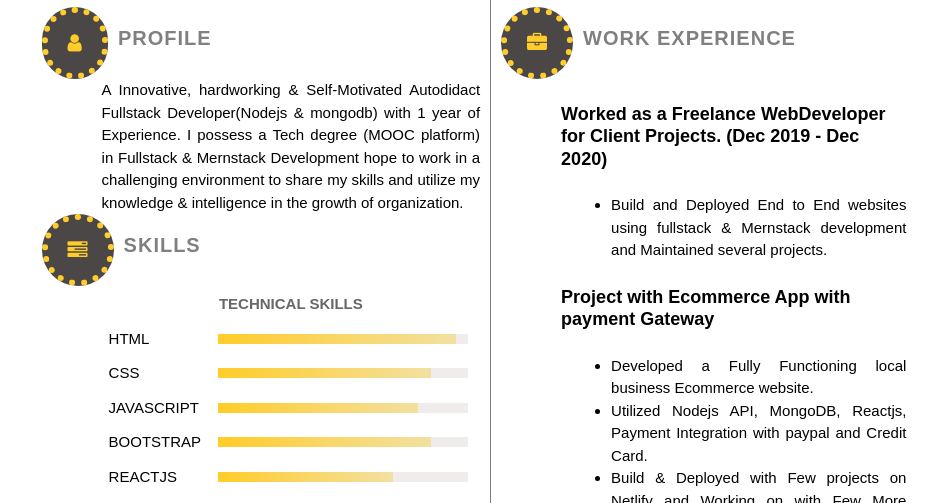
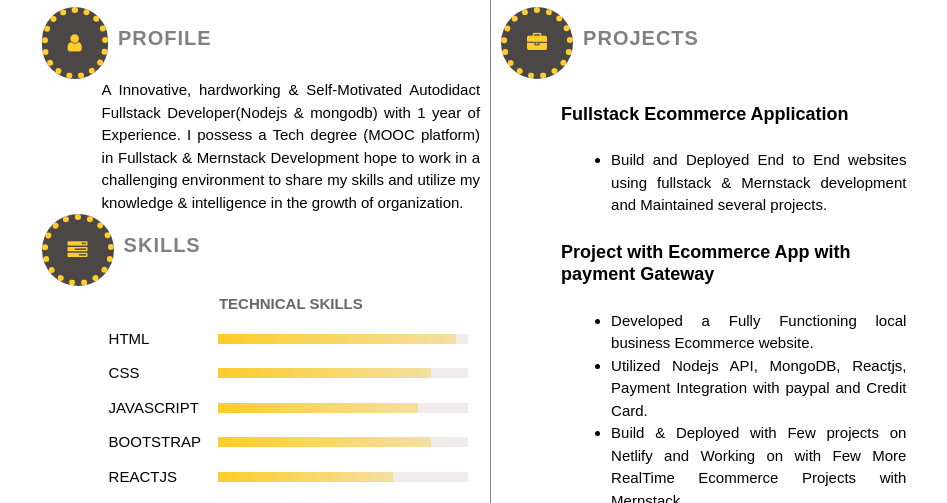
Before and after one commit to NafilaNafi/Resume-design, a plain HTML site: page Resume Design using html css/index.htm in a window 1280 px wide. Shown: the part 293-796 px from the top of the page, without its empty margins (166-1113 px from the left). Drawn offline with Linux system fonts and the light colour scheme.

Commit message:
Update index.htm

```diff
--- a/Resume Design using html css/index.htm
+++ b/Resume Design using html css/index.htm
@@ -201,10 +201,10 @@ Development experience in mobile and desktop.
                 aria-hidden="true"
                 style="padding: 20px"
               ></i>
-              <h3>Work Experience</h3>
+              <h3>Projects</h3>
             </div>
             <div class="section-body">
-              <h4>Worked as a Freelance WebDeveloper for Client Projects. (Dec 2019 - Dec 2020)</h4>
+              <h4>Fullstack Ecommerce Application</h4>
                 <ul>
                   <li>
                     Build and Deployed End to End websites using fullstack & Mernstack development and Maintained several projects.
```
